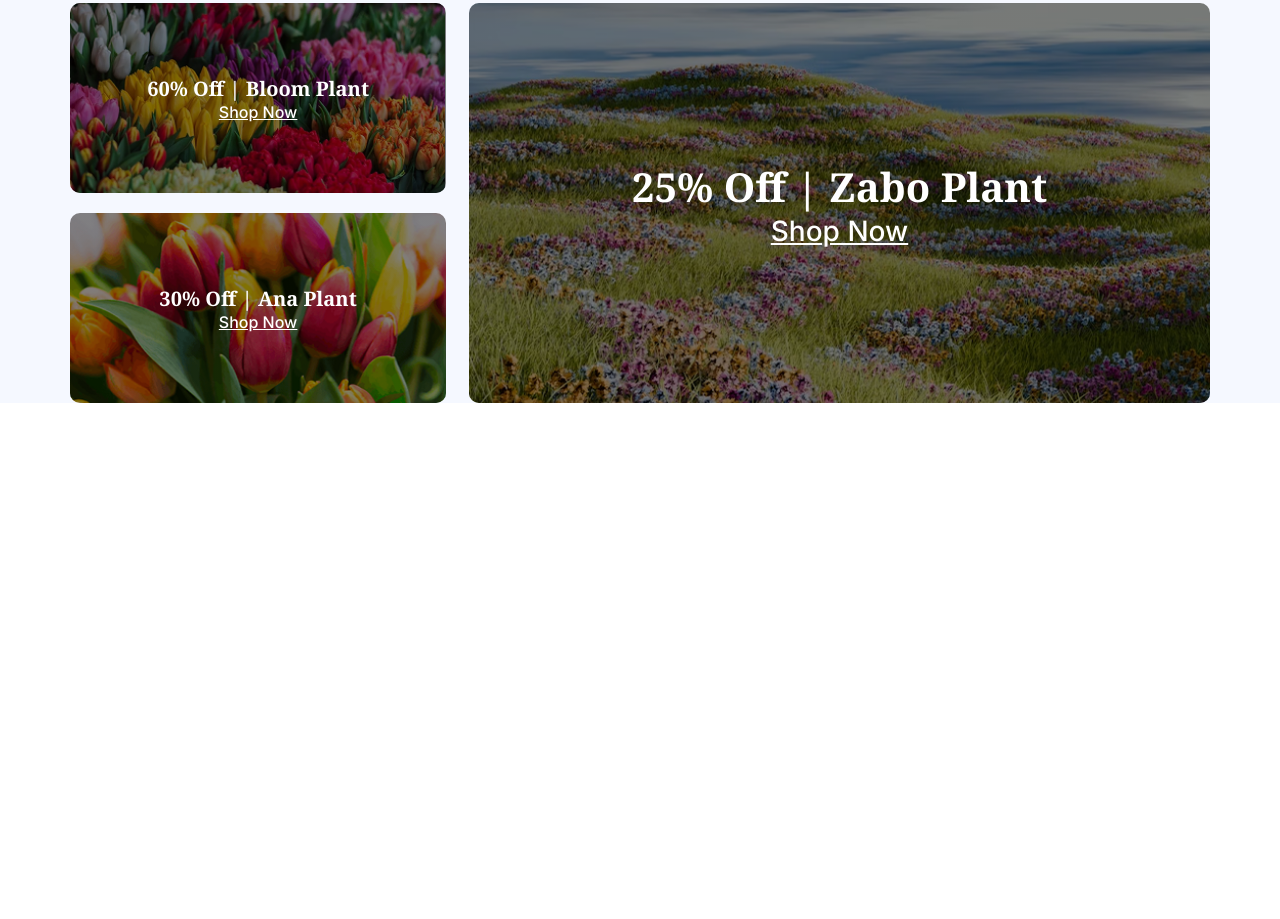
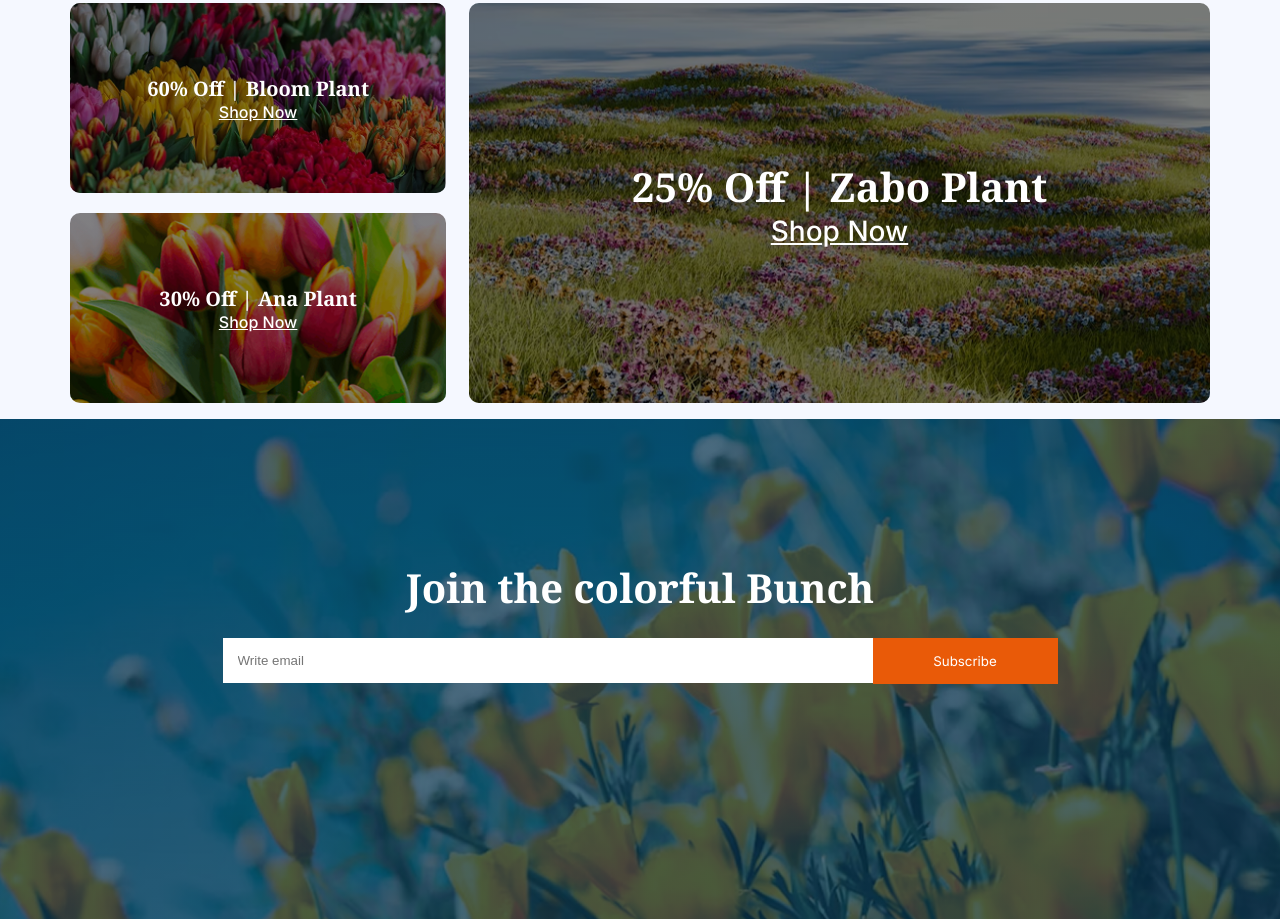
Before and after one commit to imtiaz-maruf/B12A02, a plain HTML site: page index.html in a window 1280 px wide. Shown: the part 3094-4013 px from the top of the page. Before the commit the page ends 3513 px from the top, so only its background shows below. Drawn offline with Linux system fonts and the light colour scheme.

Commit message:
Added upto join

```diff
--- a/index.html
+++ b/index.html
@@ -189,7 +189,19 @@
         </section>
 
         <!-- join us section -->
-        <section class="join-us"></section>
+        <section class="join-us-ctr">
+            <div class="join-us">
+                <span class="latest-deal-images-header-right">Join the colorful Bunch</span>
+                <span class="join-ctr">
+                    <span class="email-join"><input class="input-email" type="text" placeholder="Write email" />
+                    </span>
+                    <span><button class="subscription-btn">Subscribe</button></span>
+                </span>
+
+            </div>
+
+
+        </section>
 
         <!-- footer section -->
         <footer></footer>
--- a/styles/style.css
+++ b/styles/style.css
@@ -442,3 +442,69 @@ nav {
 
 
 }
+
+/* join-us section */
+.join-us-ctr {
+    max-width: 100vw;
+    background: url("../images/news-letter-bg.png") no-repeat center;
+    background-size: cover;
+    height: 500px;
+
+
+
+    /*  */
+}
+
+.join-us {
+    max-width: 100%;
+    display: flex;
+    height: 500px;
+    justify-content: center;
+    align-items: center;
+
+    flex-direction: column;
+    background-image: linear-gradient(to bottom, #07334f8c, #07334f8c);
+}
+
+.join-ctr {
+    width: 835px;
+    display: flex;
+    margin-top: 23px;
+    height: 140px;
+
+
+
+
+
+
+}
+
+.email-join {
+    width: 650px;
+
+
+
+}
+
+
+
+.subscription-btn {
+    width: 185px;
+
+    padding: 15px;
+    border: none;
+
+
+
+    background-color: #E95A08;
+    color: #FFFFFF;
+    font-family: "Inter", sans-serif;
+
+}
+
+.input-email {
+    width: 100%;
+    padding: 15px;
+    border: none;
+    flex: 1;
+}
```
